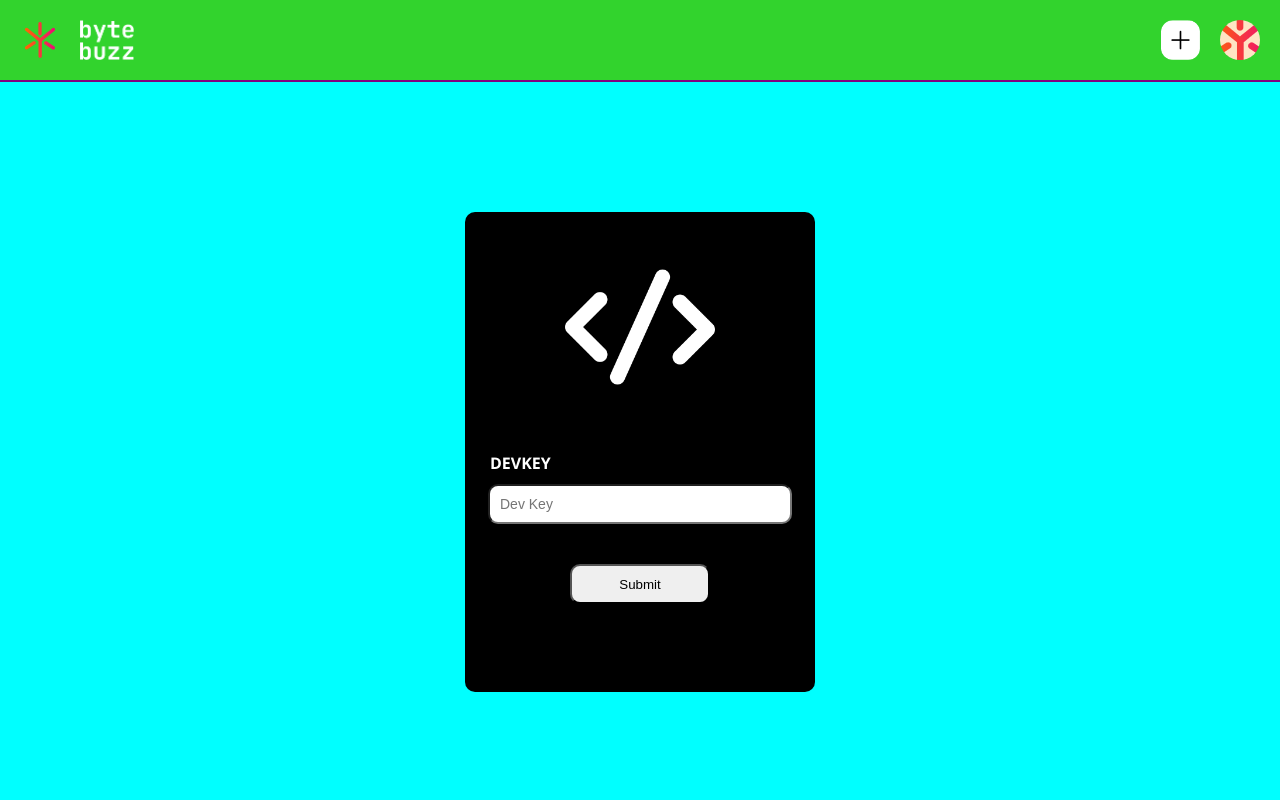
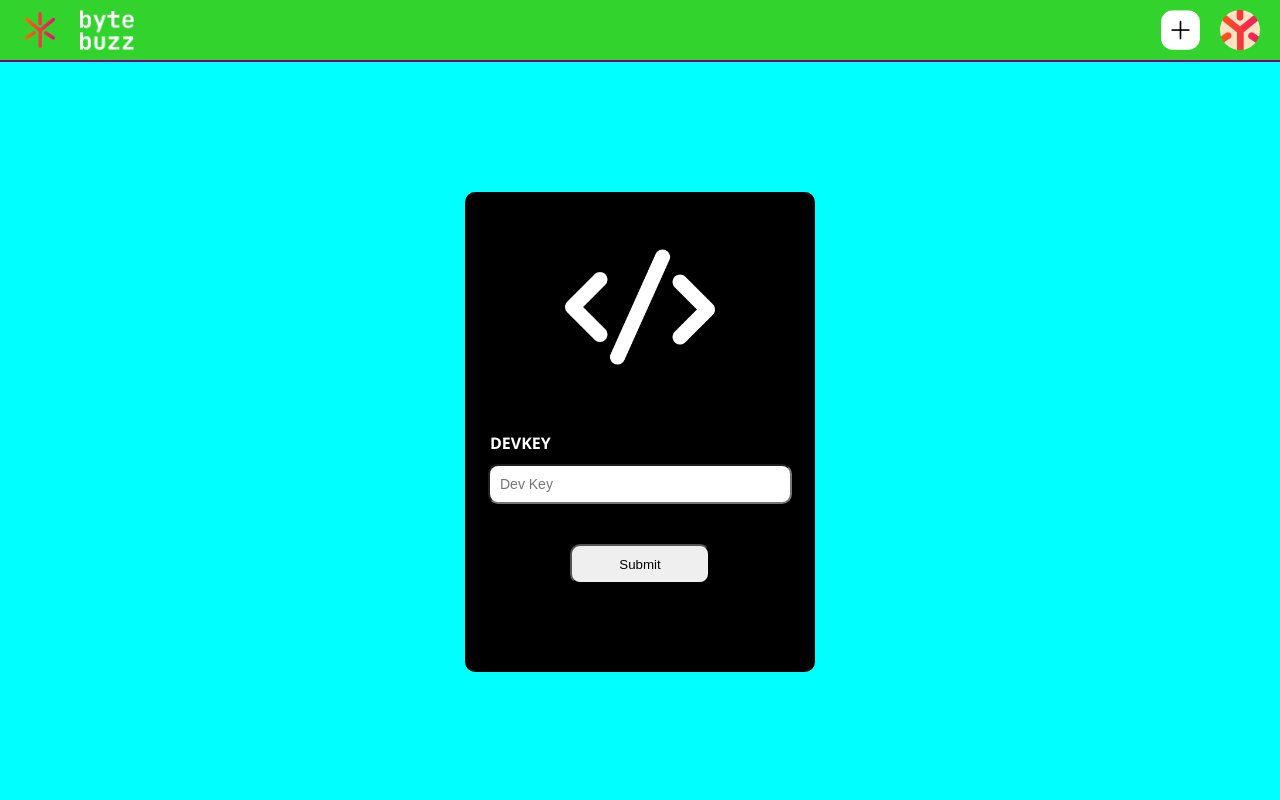
Before and after one commit to livleen-chani/bytebuzz_blog, a PHP site: page /Page/devKey.php in a window 1280 px wide. Run offline with PHP 8.4, Linux system fonts and the light colour scheme; the visitor is signed in with stand-in values (Sample User, id 1); data that the repository does not hold is empty.

Commit message:
topBar height adjusted

```diff
--- a/src/Component/Style/topBar/topBar.css
+++ b/src/Component/Style/topBar/topBar.css
@@ -31,7 +31,7 @@ html, body {
 /* Main Wrapper Content */
 
 #MainWrapper #TopBar {
-  height: 80px;
+  height: 60px;
   background-color: rgb(50, 211, 45);
 
   display: flex;
```
